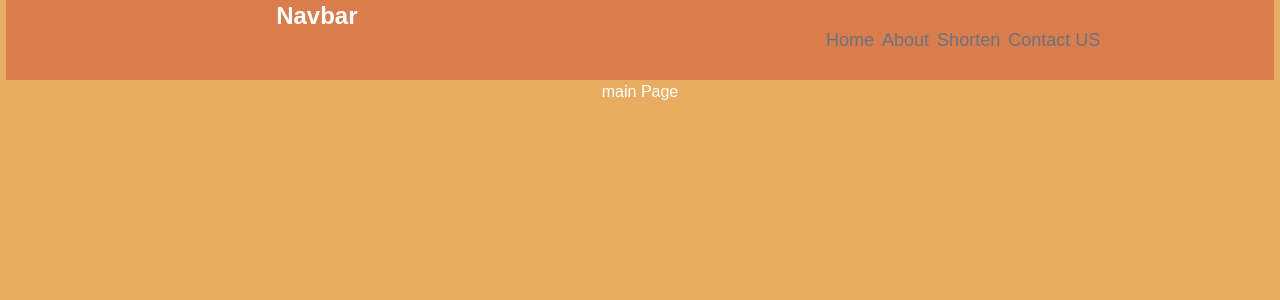
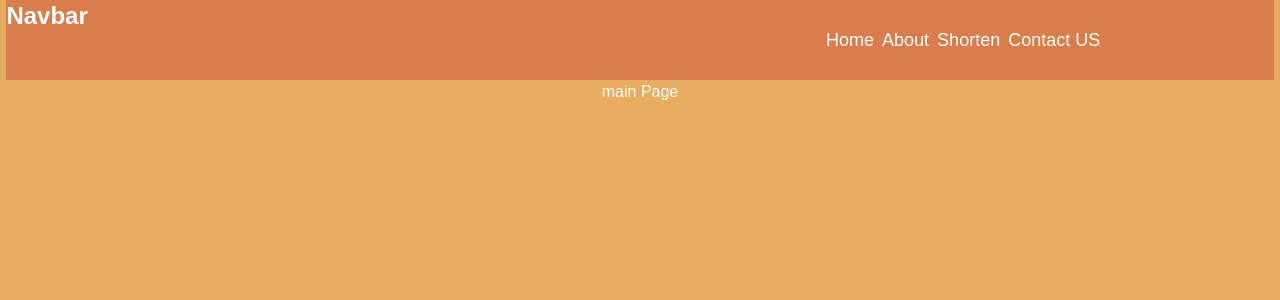
Before and after one commit to Shashikantgiri-web/Url-Shortener, a Next.js app in the folder main-code/: page / in a window 1280 px wide. Shown: the top 300 px of the page. Built offline with nearby package versions, Linux system fonts and the light colour scheme.

Commit message:
Update Navbar.js

```diff
--- a/main-code/components/Navbar.js
+++ b/main-code/components/Navbar.js
@@ -4,14 +4,14 @@ const Navbar = () => {
   return (
     <nav className='w-[99%] h-[10vh] flex flex-row justify-between items-center bg-[#d97d4d]'>
       <div className='w-[49%] h-[99%] flex justify-center items-start'>
-        <p className='text-2xl font-bold'>Navbar</p>
+        <p className='text-2xl font-bold w-full h-full'>Navbar</p>
       </div>
       <div className='w-[49%] h-[99%] flex justify-center items-start'>
         <ul className='w-full h-full flex flex-row justify-center items-center gap-2'>
-          <li className='text-lg font-sembold hover:text-[20px] text-gray-500'>Home</li>
-          <li className='text-lg font-sembold hover:text-[20px] text-gray-500'>About</li>
-          <li className='text-lg font-sembold hover:text-[20px] text-gray-500'>Shorten</li>
-          <li className='text-lg font-sembold hover:text-[20px] text-gray-500'>Contact US</li>
+          <li className='text-lg font-sembold hover:text-[20px] hover:text-gray-500'>Home</li>
+          <li className='text-lg font-sembold hover:text-[20px] hover:text-gray-500'>About</li>
+          <li className='text-lg font-sembold hover:text-[20px] hover:text-gray-500'>Shorten</li>
+          <li className='text-lg font-sembold hover:text-[20px] hover:text-gray-500'>Contact US</li>
         </ul>
       </div>
     </nav>
```
